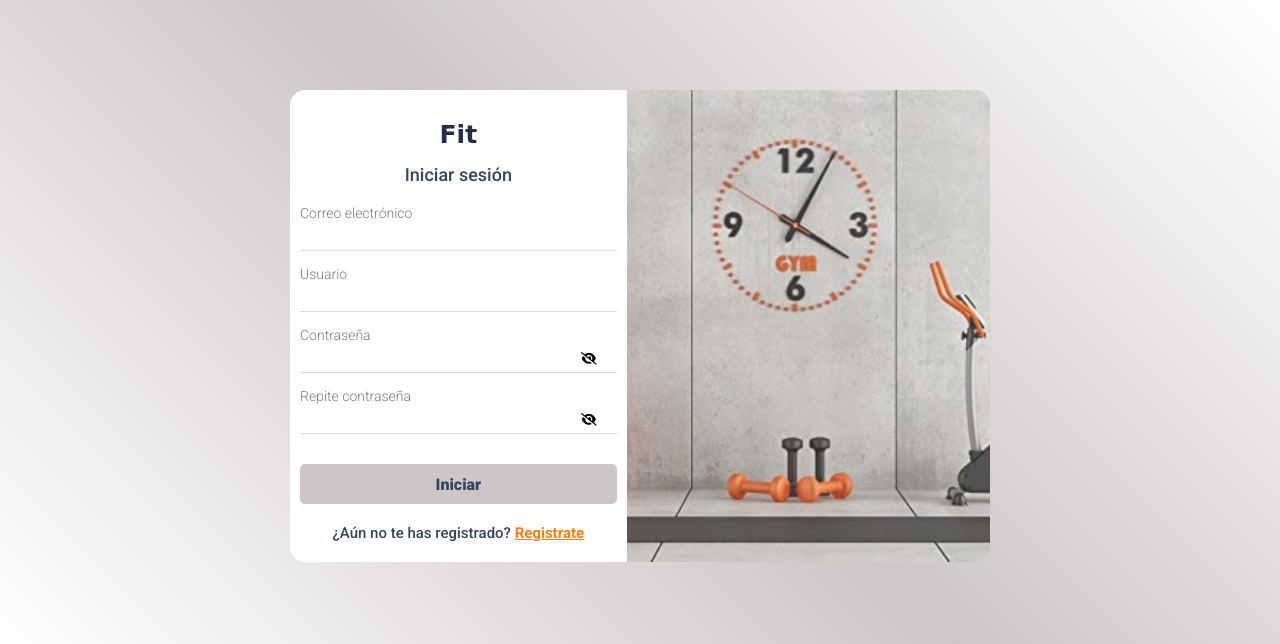
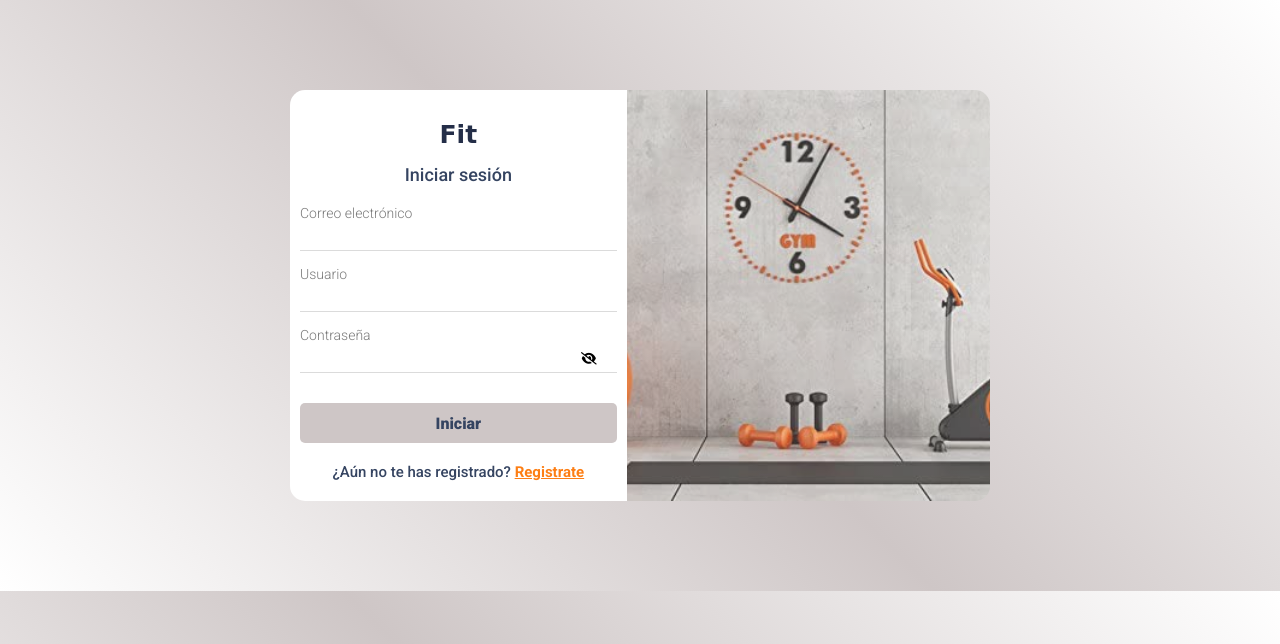
Before and after one commit to ImaneLamriui/FIT_Center-Project, a PHP site: page /PROYECTO_DAW_pruebas/PHP/indexLogin.php in a window 1280 px wide. Shown: the top 644 px of the page. Run offline with PHP 8.4, Linux system fonts and the light colour scheme; some web fonts are replaced.

Commit message:
edit indexLogin

```diff
--- a/PHP/indexLogin.php
+++ b/PHP/indexLogin.php
@@ -37,7 +37,7 @@
                     cursor: pointer;"><i class="fa-solid fa-eye-slash fa-lg"></i></span>
                     <input type="password" name="contrasena" id="password">
                 </div>
-                <label for="password">Repite contraseña</label>
+                <!-- <label for="password">Repite contraseña</label>
                 <div class="wrapp-input" style="  position: relative;
                 width: 100%;"><span class="icon-eye" style="position: absolute;
                     right: 20px;
@@ -45,7 +45,7 @@
                     transform: translateY(-50%);
                     cursor: pointer;"><i class="fa-solid fa-eye-slash fa-lg"></i></span>
                     <input type="password" name="contrasenaConfirm" id="password">
-                </div>
+                </div> -->
 
                 <input type="submit" value="Iniciar">
             </form>
```
